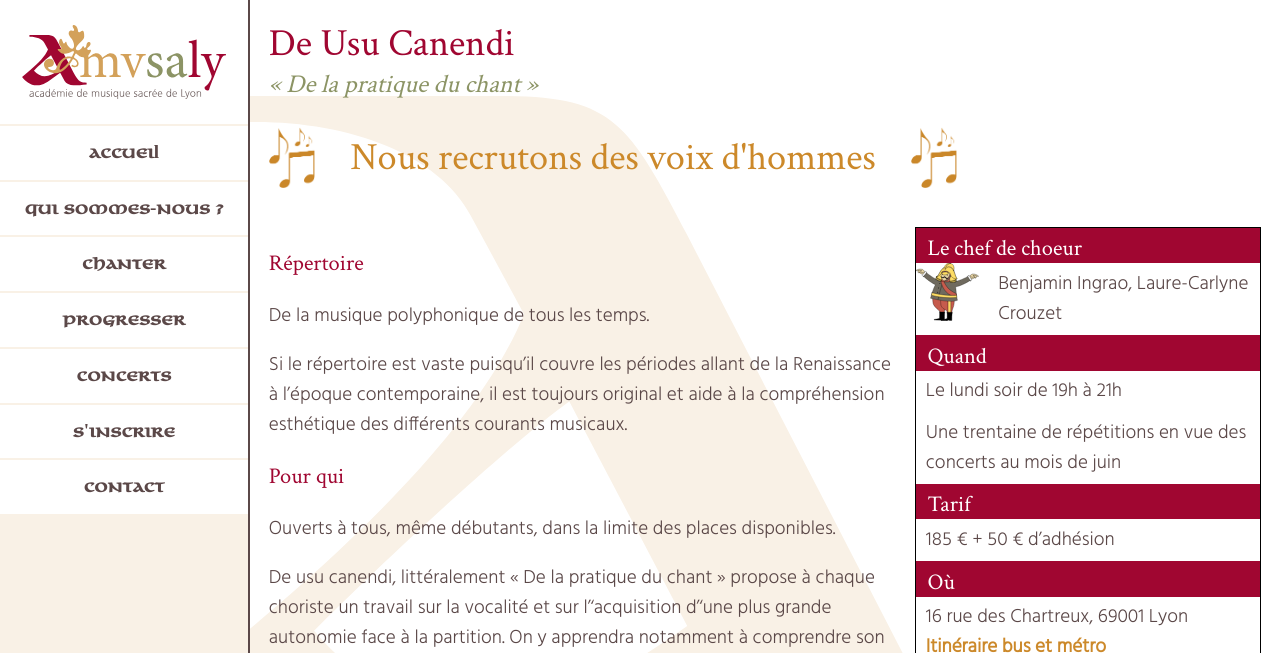
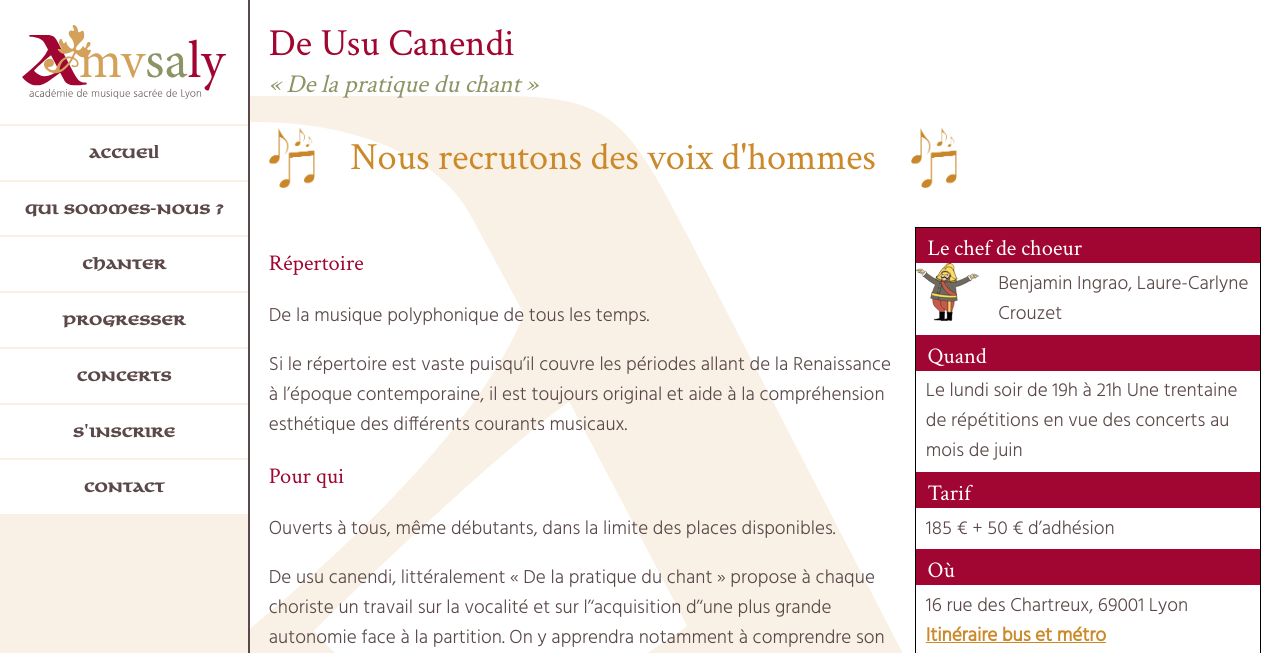
Before and after one commit to amusaly/amusaly.github.io, a Jekyll site: the page built from _activites/de-usu-canendi.md, in a window 1280 px wide, cut to the strip 0-653 px from the top of the page. Built offline with Jekyll 4.4.1, drawn with Linux system fonts in a browser that asks for light colours.

```diff
--- a/_activites/de-usu-canendi.md
+++ b/_activites/de-usu-canendi.md
@@ -5,8 +5,8 @@ flash: Nous recrutons des voix d'hommes
 intro: null
 profs_title: Le chef de choeur
 quand: >-
-  Le lundi soir de 19h à 21h</p><p>Une trentaine de répétitions en vue des
-  concerts au mois de juin
+  Le lundi soir de 19h à 21h Une trentaine de répétitions en vue des concerts au
+  mois de juin
 adresse: '16 rue des Chartreux, 69001 Lyon'
 citymapper_lien: 'https://citymapper.com/go/dcthqv'
 tarifs: 185 € + 50 € d’adhésion
```
